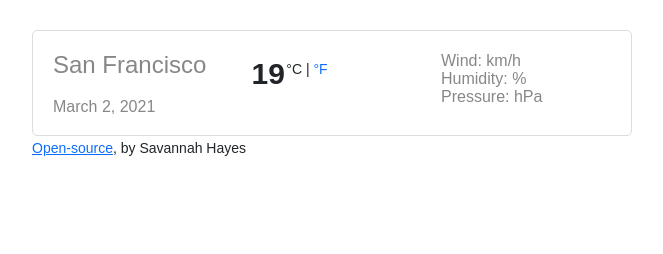
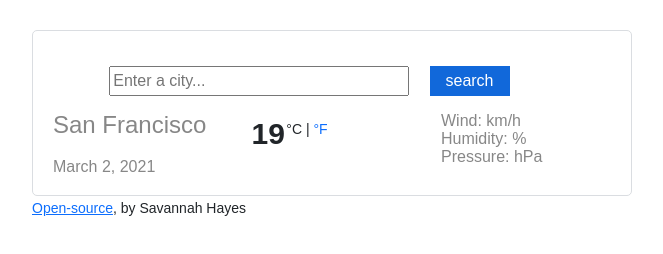
Before and after one commit to savannah-hayes/Weather-App, a plain HTML site: page index.html in a window 1280 px wide. Shown: the whole page, without its empty margins (308-971 px from the left). Drawn offline with nearby package versions, Linux system fonts and the light colour scheme; no server answers.

Commit message:
added the search engine

```diff
--- a/index.html
+++ b/index.html
@@ -18,6 +18,21 @@
     <div class="container">
       <div class="weather-app-wrapper">
         <div class="weather-app">
+          <form id="search-form">
+            <div class="row">
+              <div class="col-9">
+                <input
+                  type="search"
+                  placeholder="Enter a city..."
+                  id="city-input"
+                  autocomplete="off"
+                />
+              </div>
+              <div class="col-3">
+                <input type="submit" value="search" id="search-button" />
+              </div>
+            </div>
+          </form>
           <div class="row">
             <div class="col-4">
               <h1 id="city">San Francisco</h1>
--- a/src/index.js
+++ b/src/index.js
@@ -43,9 +43,21 @@ function displayTemperature(response) {
   );
   iconElement.setAttribute("alt", response.data.weather[0].description);
 }
-let apiKey = "97a509323a282fbb09c0bc8556148a31";
-let city = "New York";
-let units = "metric";
-let apiUrl = `https://api.openweathermap.org/data/2.5/weather?q=${city}&appid=${apiKey}&units=${units}`;
 
-axios.get(apiUrl).then(displayTemperature);
+function search(city) {
+  let apiKey = "97a509323a282fbb09c0bc8556148a31";
+  let units = "metric";
+  let apiUrl = `https://api.openweathermap.org/data/2.5/weather?q=${city}&appid=${apiKey}&units=${units}`;
+  axios.get(apiUrl).then(displayTemperature);
+}
+
+function handleSubmit(event) {
+  event.preventDefault();
+  let cityInputElement = document.querySelector("#city-input");
+  search(cityInputElement.value);
+}
+
+search("New York");
+
+let form = document.querySelector("#search-form");
+form.addEventListener("submit", handleSubmit);
--- a/src/style.css
+++ b/src/style.css
@@ -45,6 +45,25 @@ ul {
   border: 1px solid #dadde1;
 }
 
+#search-form {
+  margin-bottom: 15px;
+  margin-top: 15px;
+}
+
+#city-input {
+  width: 300px;
+  display: block;
+  margin: 0 auto;
+}
+
+#search-button {
+  width: 80px;
+  margin-left: -60px;
+  border-color: transparent;
+  color: white;
+  background-color: #1168da;
+}
+
 #temperature {
   font-size: 30px;
   margin-right: -3px;
```
